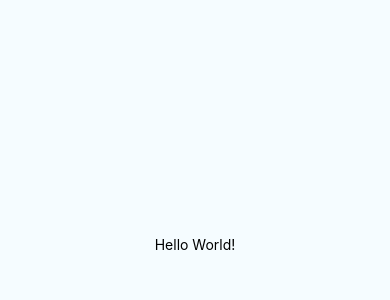
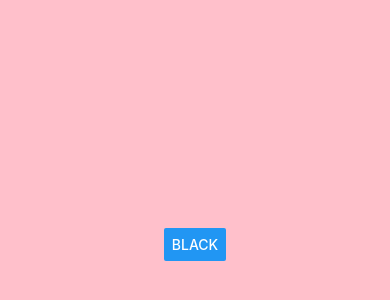
Before and after one commit to lywoo-sroeng/RNProject, a React Native app: screen / in a window 390 px wide. Shown: the part 178-478 px from the top of the page. Built offline with nearby package versions, Linux system fonts and the light colour scheme.

Commit message:
Blackpink component

```diff
--- a/App.js
+++ b/App.js
@@ -5,13 +5,13 @@ import {
   View
 } from 'react-native';
 
+import Blackpink from './Blackpink';
+
 export default class App extends Component {
   render() {
     return (
       <View style={styles.container}>
-        <Text>
-          Hello World!
-        </Text>
+        <Blackpink/>
       </View>
     );
   }
@@ -19,9 +19,6 @@ export default class App extends Component {
 
 const styles = StyleSheet.create({
   container: {
-    flex: 1,
-    justifyContent: 'center',
-    alignItems: 'center',
-    backgroundColor: '#F5FCFF',
+    flex: 1
   }
 });
--- /dev/null
+++ b/Blackpink.js
@@ -0,0 +1,40 @@
+import React, { Component } from 'react';
+import { View, Button, StyleSheet } from 'react-native';
+
+export default class Blackpink extends Component {
+
+  constructor() {
+    super();
+    this.state = {
+      isBlack: true
+    };
+  }
+
+  getText() {
+    return this.state.isBlack ? 'BLACK' : 'PINK'
+  }
+
+  getBackgroundColor() {
+    return [styles.container, { backgroundColor: this.state.isBlack ? 'pink' : 'black' }];
+  }
+
+  changeTextAndBackgroundColor = () => {
+    this.setState(({ isBlack }) => ({ isBlack: isBlack ? false : true }));
+  };
+
+  render() {
+    return (
+      <View style={this.getBackgroundColor()}>
+        <Button title={this.getText()} onPress={this.changeTextAndBackgroundColor}/>
+      </View>
+    );
+  }
+}
+
+const styles = StyleSheet.create({
+  container: {
+    flex: 1,
+    justifyContent: 'center',
+    alignItems: 'center'
+  }
+});
```
